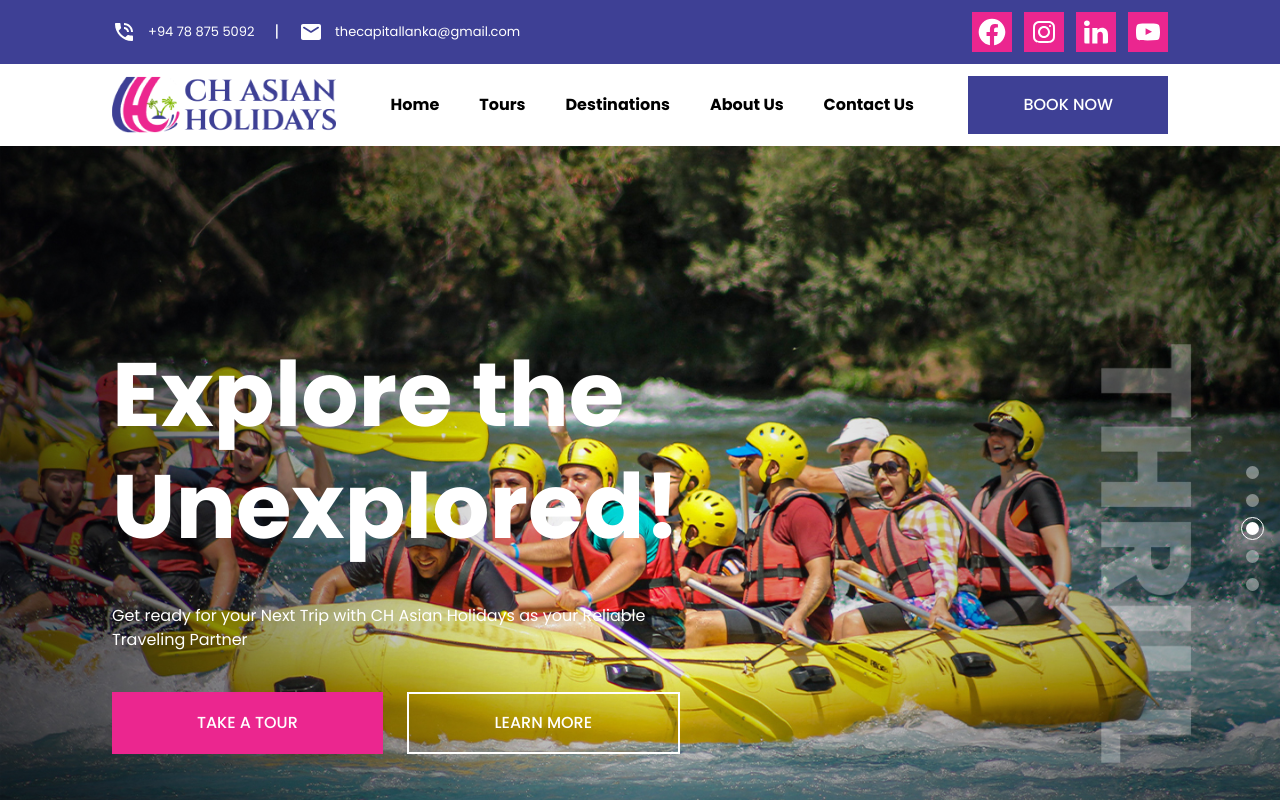
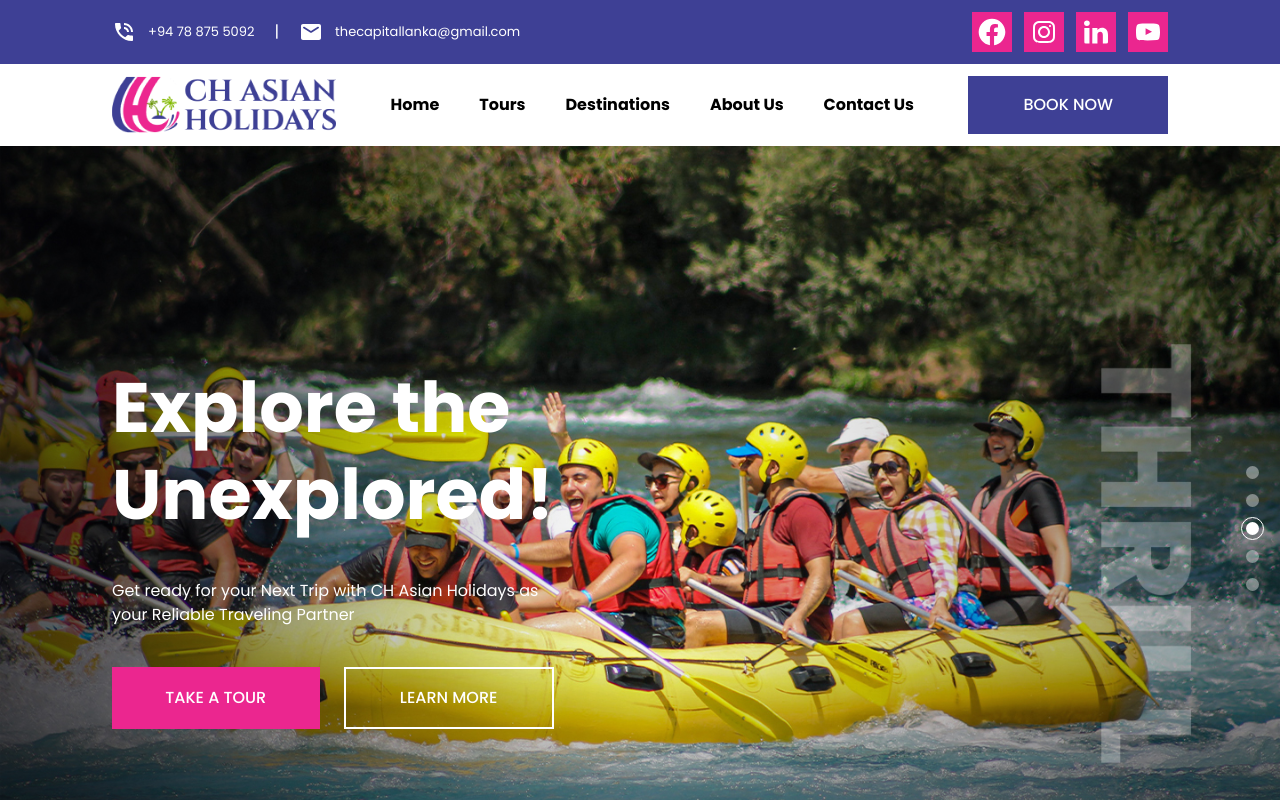
Before and after one commit to isweerasingha/ch_holiday, a Next.js app: page / in a window 1280 px wide. Shown: the top 800 px of the page. Built offline with nearby package versions, Linux system fonts and the light colour scheme.

Commit message:
fix home text

```diff
--- a/src/components/HomeCarousel.jsx
+++ b/src/components/HomeCarousel.jsx
@@ -110,7 +110,7 @@ const HomeCarousel = () => {
 
         <div className="lg:w-[50%] md:w-[70%] w-[100%] lg:h-[100vh] absolute   top-0 z-30  flex text-white">
           <div className="flex flex-col justify-center gap-6 px-3 md:gap-10 lg:px-28 md:px-10">
-            <h1 className="mt-10  font-bold md:mt-16 lg:mt-0 text-[40px] lg:text-[90px] leading-tight">
+            <h1 className="mt-10 font-bold md:mt-16 lg:mt-0 text-[40px] lg:text-[65px] xl:text-[70px] 2xl:text-[90px] leading-tight">
               Explore the Unexplored!
             </h1>
             <span className="text-[16px]">
```
